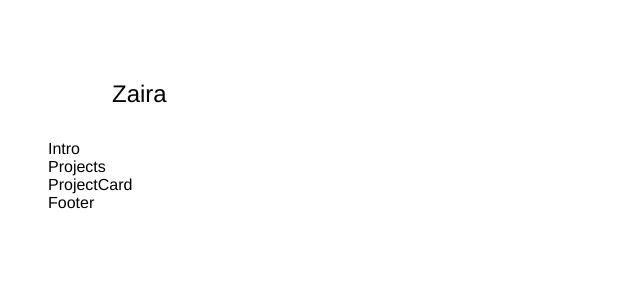
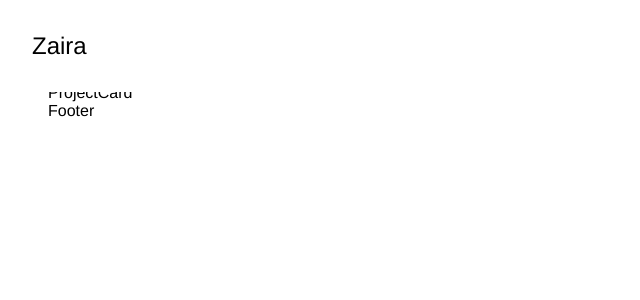
Before and after one commit to zairacodes/portfolio, a React (Vite) app: page / in a window 1280 px wide. Shown: the top 300 px of the page, without its empty margins (0-640 px from the left). Built offline with nearby package versions, Linux system fonts and the light colour scheme.

Commit message:
Update style of Header component: set header to fixed position

```diff
--- a/src/components/Header/Header.css
+++ b/src/components/Header/Header.css
@@ -1,6 +1,11 @@
 .header {
-    margin: 0 2rem 0 2rem;
+    box-sizing: border-box;
     padding: 2rem;
+    position: fixed;
+    top: 0;
+    left: 0;
+    width: 100%;
+    background-color: white;
 }
 
 .header-text {
```
